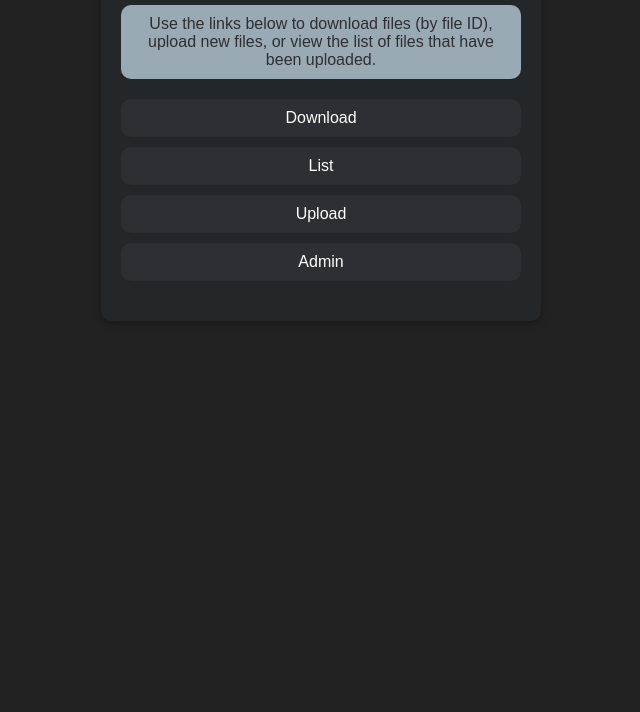
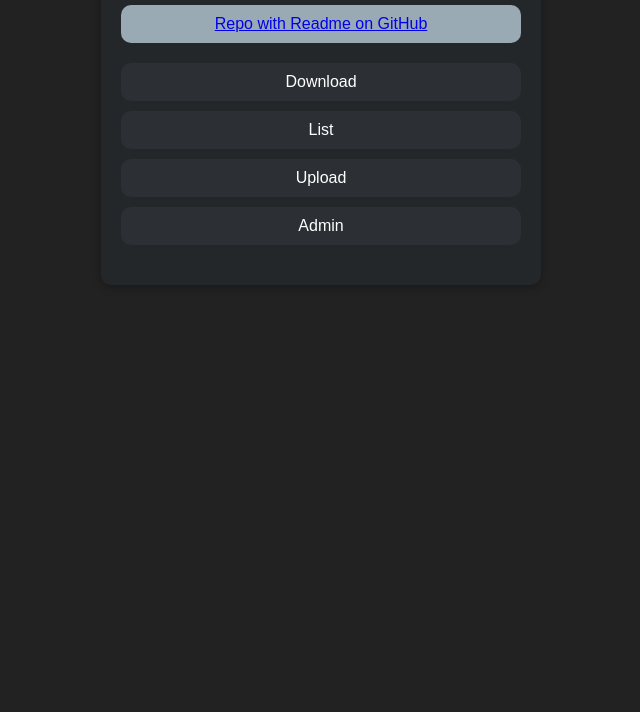
Before and after one commit to jnayoub/Azure-Storage-Account, a website: page client/pages/home.html in a window 1280 px wide. Shown: the part 88-800 px from the top of the page, without its empty margins (319-959 px from the left). Drawn offline with Linux system fonts and the light colour scheme.

Commit message:
Change instructions on homepage to point to this projects github repo

```diff
--- a/client/pages/home.html
+++ b/client/pages/home.html
@@ -28,7 +28,7 @@
             <h1>File Upload Client</h1>
         </header>
         <div class="instructions">
-            <p>Use the links below to download files (by file ID), upload new files, or view the list of files that have been uploaded.</p>
+            <a href="https://github.com/jnayoub/azure-storage-account" target="_blank">Repo with Readme on GitHub</a>
         </div>
         <div class="action-buttons">
             <div id="action-button-download" class="action-button">
```
